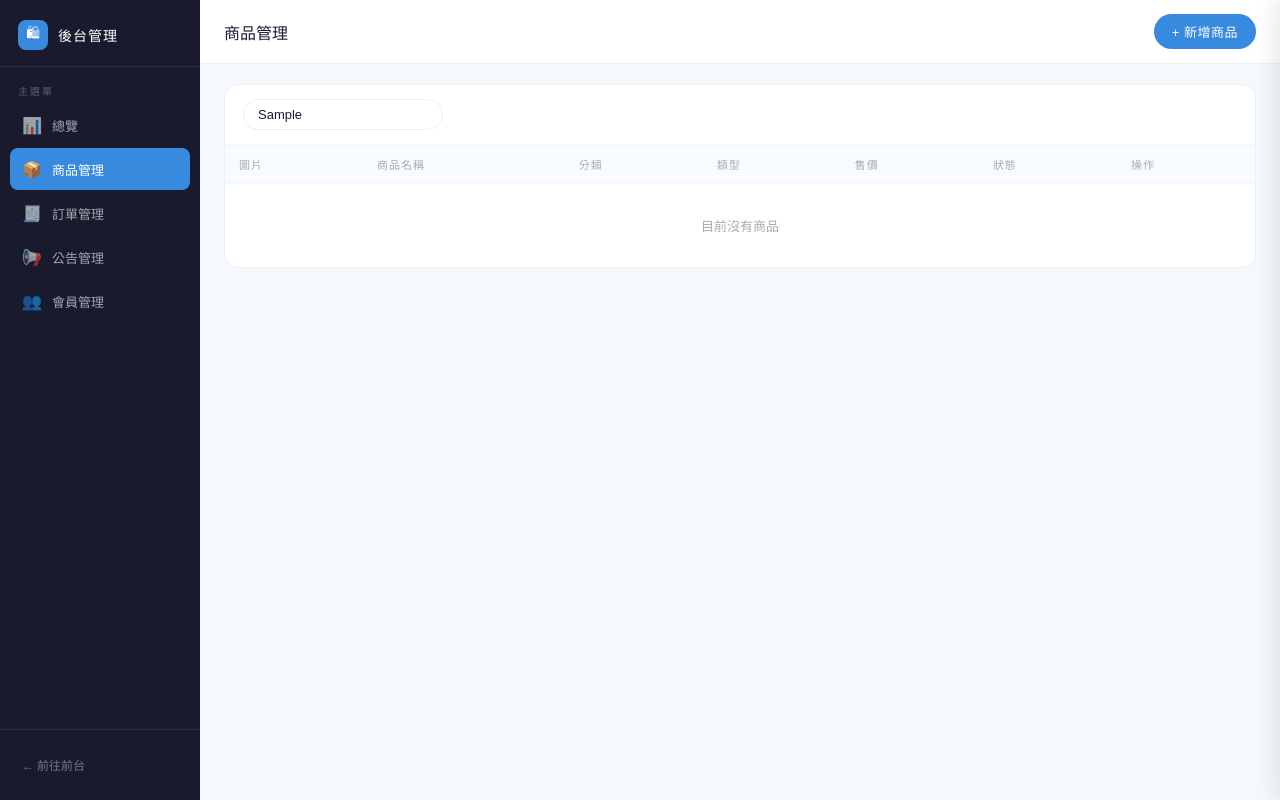
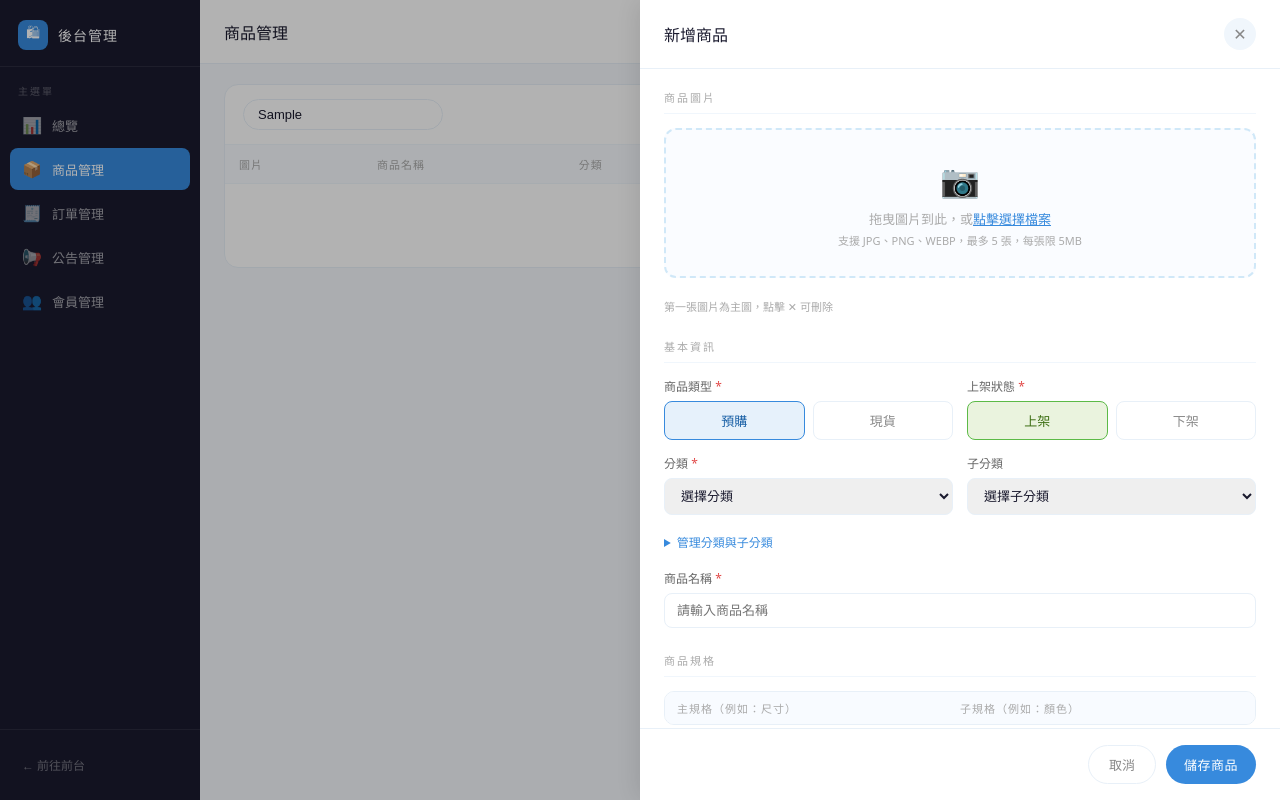
Before and after one commit to tomeikan/store, a plain HTML site: page admin/products.html in a window 1280 px wide. Both pictures are taken after typing "Sample" into the empty fields and a click on the button "+ 新增商品". Drawn offline with Linux system fonts and the light colour scheme; no server answers.

Commit message:
Update products.html

```diff
--- a/admin/products.html
+++ b/admin/products.html
@@ -235,8 +235,8 @@ function renderImgPreview() {
 }
 
 // ===== 覆寫 openDrawer 加入圖片邏輯 =====
-const _origOpenDrawer = openDrawer;
 function openDrawer(p = null) {
+  // 重置圖片
   uploadedImages = [];
   if (p && p.images) {
     try {
@@ -247,7 +247,37 @@ function openDrawer(p = null) {
     }
   }
   renderImgPreview();
-  _origOpenDrawer(p);
+
+  // 填入欄位
+  document.getElementById('drawer-title').textContent = p ? '編輯商品' : '新增商品';
+  document.getElementById('f-id').value = p ? p.id : '';
+  document.getElementById('f-name').value = p ? p.name : '';
+  document.getElementById('f-price').value = p ? p.price : '';
+  document.getElementById('f-original').value = p ? p.original_price||'' : '';
+  document.getElementById('f-deposit').value = p ? p.deposit||'' : '';
+  document.getElementById('f-cost').value = p ? p.cost||'' : '';
+  document.getElementById('f-supplier').value = p ? p.supplier||'' : '';
+  document.getElementById('f-deadline').value = p ? p.deadline||'' : '';
+  document.getElementById('f-desc').value = p ? p.description||'' : '';
+  document.getElementById('f-type').value = p ? p.product_type||'preorder' : 'preorder';
+  document.getElementById('f-status').value = p ? (p.is_active?'active':'inactive') : 'active';
+  document.getElementById('f-sale').value = p ? String(p.is_sale) : 'false';
+
+  specs = p && p.specs ? JSON.parse(p.specs) : [];
+  renderSpecs();
+  renderCategoryList();
+  renderCategorySelects();
+
+  if (p) {
+    document.getElementById('f-category').value = p.category||'';
+    updateSubcategory();
+    if (p.subcategory) setTimeout(() => document.getElementById('f-subcategory').value = p.subcategory, 50);
+    if (p.arrive_year) document.getElementById('f-arrive-year').value = p.arrive_year;
+    if (p.arrive_month) document.getElementById('f-arrive-month').value = p.arrive_month;
+  }
+
+  document.getElementById('drawer').classList.add('open');
+  document.getElementById('drawer-overlay').classList.add('open');
 }
 
 // ===== 覆寫 saveProduct 加入圖片 =====
```
